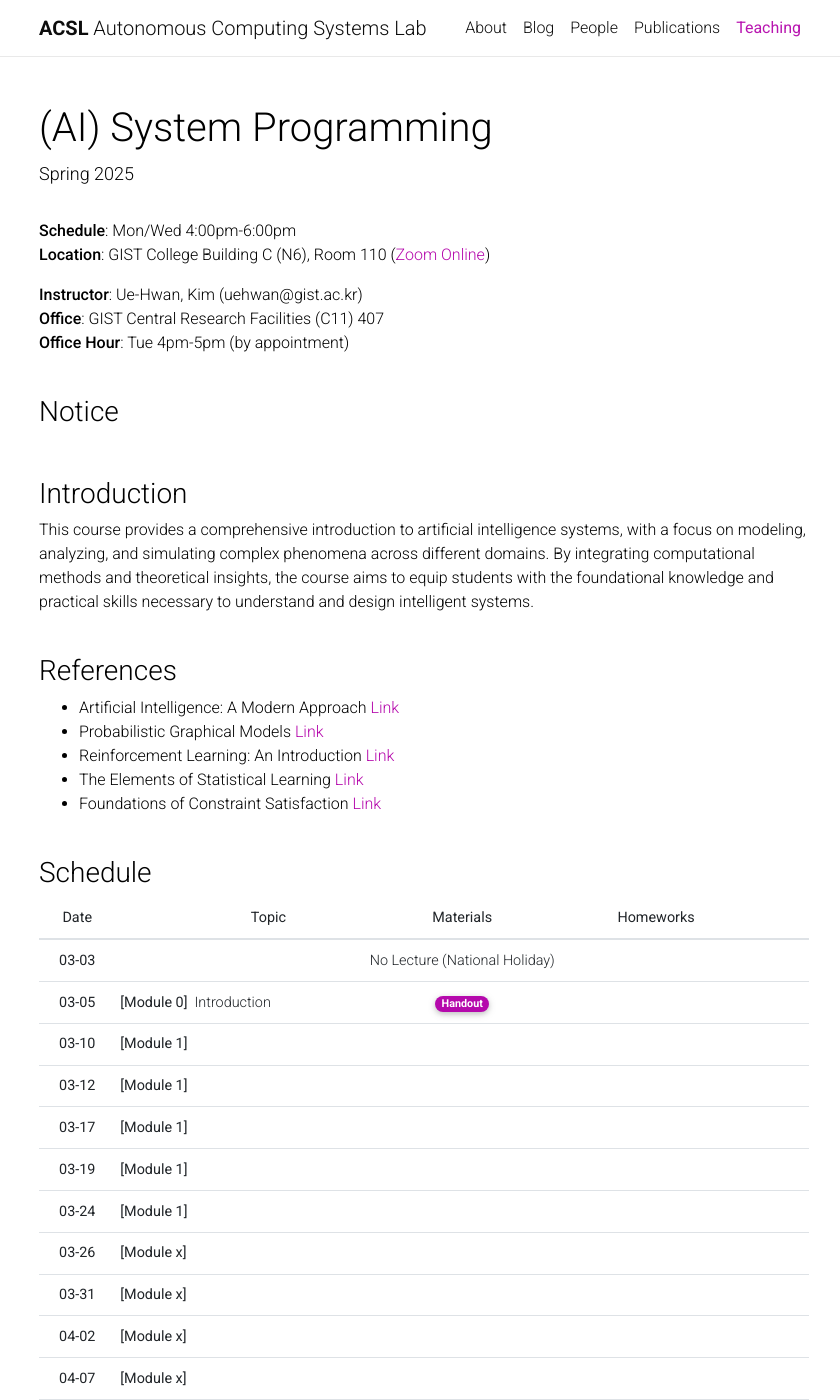
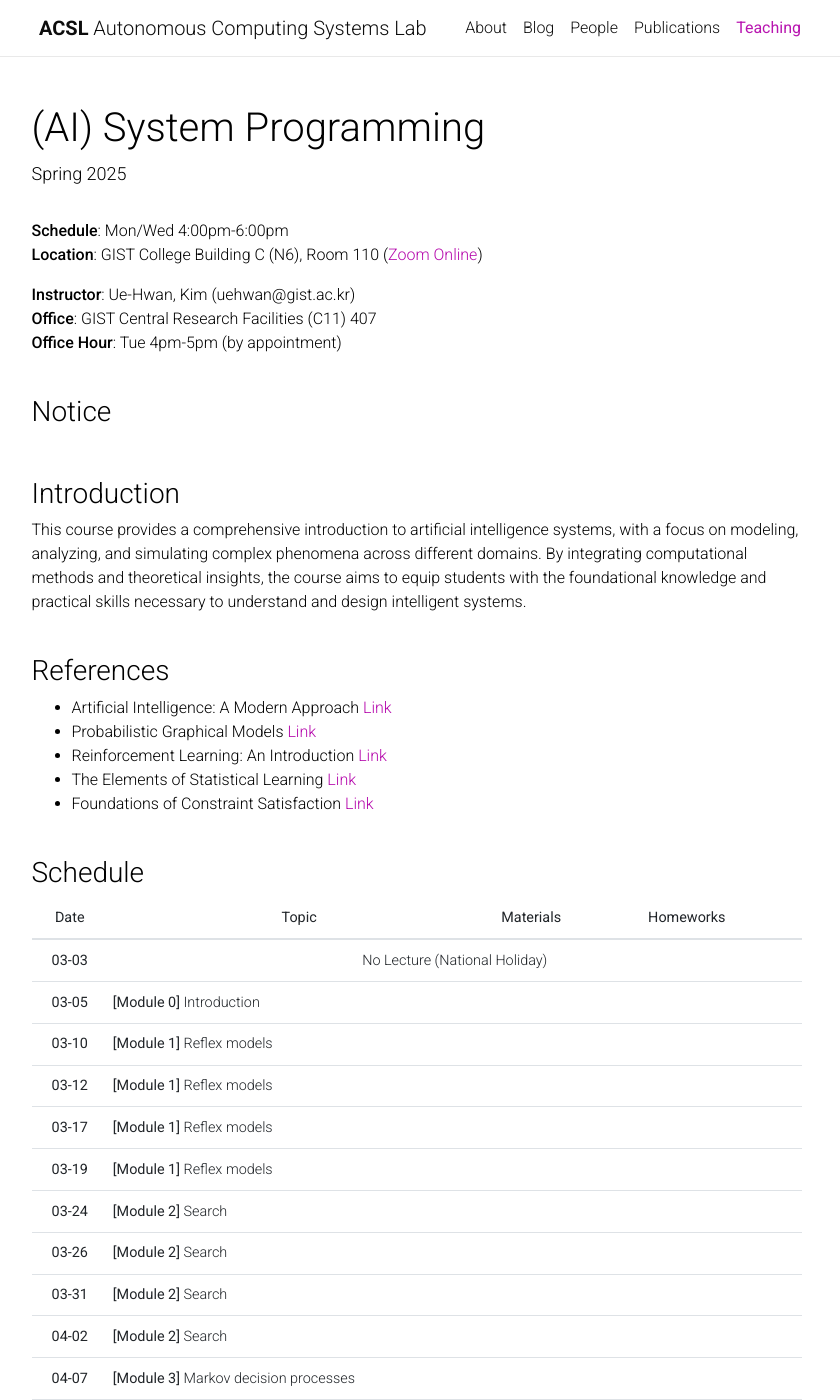
Before and after one commit to Uehwan/Uehwan.github.io, a Jekyll site: the page built from _teaching/sysprog25sp.md, in a window 1280 px wide and 1400 px high. Shown: the whole window, without its empty margins (216-1056 px from the left). Built offline with Jekyll 4.4.1, drawn with Linux system fonts in a browser that asks for light colours; nearby versions of some CDN libraries; comment, search, counter and statistics services are not loaded; a style sheet for code colours, icons or effects is not loaded; some of the changed text lies outside the part shown.

Commit message:
minor updates

```diff
--- a/_people/Ue-Hwan-Kim.markdown
+++ b/_people/Ue-Hwan-Kim.markdown
@@ -11,7 +11,7 @@
 
 Associate Professor <br/>
 [Department of AI Convergence](https://ai.gist.ac.kr){:target="\_blank"} <br/>
-[Gwangju Institue of Science and Technology](https://www.gist.ac.kr/){:target="\_blank"}
+[Gwangju Institute of Science and Technology](https://www.gist.ac.kr/){:target="\_blank"}
 
 <br/>
 
--- a/_sass/_layout.scss
+++ b/_sass/_layout.scss
@@ -1,6 +1,11 @@
 /******************************************************************************
  * Content
  ******************************************************************************/
+
+ html {
+  /* Prevent layout shift when scrollbar appears/disappears */
+  scrollbar-gutter: stable;
+ }
 
  body {
    padding-bottom: 70px;
--- a/_teaching/sysprog25sp.md
+++ b/_teaching/sysprog25sp.md
@@ -37,9 +37,9 @@ This course provides a comprehensive introduction to artificial intelligence sys
   <thead>
     <tr>
       <th class="col-sm-1" scope="col">Date</th>
-      <th class="col-sm-4" scope="col">Topic</th>
+      <th class="col-sm-5" scope="col">Topic</th>
       <th class="col-sm-1" scope="col">Materials</th>
-      <th class="col-sm-4" scope="col">Homeworks</th>
+      <th class="col-sm-3" scope="col">Homeworks</th>
     </tr>
   </thead>
   <tbody>
@@ -49,22 +49,20 @@ This course provides a comprehensive introduction to artificial intelligence sys
     </tr>
     <tr style="border-bottom: 1.5px solid lightgrey;">
       <th scope="row">03-05</th>
-      <td class="text-left"><b>[Module 0]</b> &nbsp;Introduction</td>
-      <td>
-        <a href="" target="_blank" class="badge badge-pill" style="background-color:#B509AC;">Handout</a>
-      </td>
+      <td class="text-left"><b>[Module 0]</b> Introduction&nbsp;</td>
+      <td></td>
       <td></td>
     </tr>
     <tr>
       <th scope="row">03-10</th>
-      <td class="text-left"><b>[Module 1]</b> &nbsp;</td>
+      <td class="text-left"><b>[Module 1]</b> Reflex models&nbsp;</td>
       <td>
       </td>
       <td></td>
     </tr>
     <tr style="border-bottom: 1.5px solid lightgrey;">
       <th scope="row">03-12</th>
-      <td class="text-left"><b>[Module 1]</b> &nbsp;</td>
+      <td class="text-left"><b>[Module 1]</b> Reflex models&nbsp;</td>
       <td>
       </td>
       <td>
@@ -72,70 +70,70 @@ This course provides a comprehensive introduction to artificial intelligence sys
     </tr>
     <tr>
       <th scope="row">03-17</th>
-      <td class="text-left"><b>[Module 1]</b> &nbsp;</td>
+      <td class="text-left"><b>[Module 1]</b> Reflex models&nbsp;</td>
       <td>
       </td>
       <td></td>
     </tr>
     <tr style="border-bottom: 1.5px solid lightgrey;">
       <th scope="row">03-19</th>
-      <td class="text-left"><b>[Module 1]</b> &nbsp;</td>
+      <td class="text-left"><b>[Module 1]</b> Reflex models&nbsp;</td>
       <td>
       </td>
       <td></td>
     </tr>
     <tr>
       <th scope="row">03-24</th>
-      <td class="text-left"><b>[Module 1]</b> &nbsp;</td>
+      <td class="text-left"><b>[Module 2]</b> Search&nbsp;</td>
       <td>
       </td>
       <td></td>
     </tr>
     <tr style="border-bottom: 1.5px solid lightgrey;">
       <th scope="row">03-26</th>
-      <td class="text-left"><b>[Module x]</b> &nbsp;</td>
+      <td class="text-left"><b>[Module 2]</b> Search&nbsp;</td>
       <td>
       </td>
       <td></td>
     </tr>
     <tr>
       <th scope="row">03-31</th>
-      <td class="text-left"><b>[Module x]</b> &nbsp;</td>
+      <td class="text-left"><b>[Module 2]</b> Search&nbsp;</td>
       <td>
       </td>
       <td></td>
     </tr>
     <tr style="border-bottom: 1.5px solid lightgrey;">
       <th scope="row">04-02</th>
-      <td class="text-left"><b>[Module x]</b> &nbsp;</td>
+      <td class="text-left"><b>[Module 2]</b> Search&nbsp;</td>
       <td>
       </td>
       <td></td>
     </tr>
     <tr>
       <th scope="row">04-07</th>
-      <td class="text-left"><b>[Module x]</b> &nbsp;</td>
+      <td class="text-left"><b>[Module 3]</b> Markov decision processes&nbsp;</td>
       <td>
       </td>
       <td></td>
     </tr>
     <tr style="border-bottom: 1.5px solid lightgrey;">
       <th scope="row">04-09</th>
-      <td class="text-left"><b>[Module x]</b> &nbsp;</td>
+      <td class="text-left"><b>[Module 3]</b> Markov decision processes&nbsp;</td>
       <td>
       </td>
       <td></td>
     </tr>
     <tr>
       <th scope="row">04-14</th>
-      <td class="text-left"><b>[Module x]</b> &nbsp;</td>
+      <td class="text-left"><b>[Module 3]</b> Markov decision processes&nbsp;</td>
       <td>
       </td>
       <td></td>
     </tr>
     <tr style="border-bottom: 1.5px solid lightgrey;">
       <th scope="row">04-16</th>
-      <td class="text-left"><b>[Module x]</b> &nbsp;</td>
+      <td class="text-left"><b>[Module 3]</b> Markov decision processes&nbsp;</td>
       <td>
       </td>
       <td></td>
@@ -152,14 +150,14 @@ This course provides a comprehensive introduction to artificial intelligence sys
     </tr>
     <tr>
       <th scope="row">04-28</th>
-      <td class="text-left"><b>[Module x]</b> &nbsp;</td>
+      <td class="text-left"><b>[Module 4]</b> Games&nbsp;</td>
       <td>
       </td>
       <td></td>
     </tr>
     <tr style="border-bottom: 1.5px solid lightgrey;">
       <th scope="row">04-30</th>
-      <td class="text-left"><b>[Module x]</b> &nbsp;</td>
+      <td class="text-left"><b>[Module 4]</b> Games&nbsp;</td>
       <td>
       </td>
       <td></td>
@@ -170,77 +168,77 @@ This course provides a comprehensive introduction to artificial intelligence sys
     </tr>
     <tr style="border-bottom: 1.5px solid lightgrey;">
       <th scope="row">05-07</th>
-      <td class="text-left"><b>[Module x]</b> &nbsp;</td>
+      <td class="text-left"><b>[Module 4]</b> Games&nbsp;</td>
       <td>
       </td>
       <td></td>
     </tr>
     <tr>
       <th scope="row">05-12</th>
-      <td class="text-left"><b>[Module x]</b> &nbsp;</td>
+      <td class="text-left"><b>[Module 4]</b> Games&nbsp;</td>
       <td>
       </td>
       <td></td>
     </tr>
     <tr style="border-bottom: 1.5px solid lightgrey;">
       <th scope="row">05-14</th>
-      <td class="text-left"><b>[Module x]</b> &nbsp;</td>
+      <td class="text-left"><b>[Module 5]</b> Constraint satisfaction problems&nbsp;</td>
       <td>
       </td>
       <td></td>
     </tr>
     <tr>
       <th scope="row">05-19</th>
-      <td class="text-left"><b>[Module x]</b> &nbsp;</td>
+      <td class="text-left"><b>[Module 5]</b> Constraint satisfaction problems&nbsp;</td>
       <td>
       </td>
       <td></td>
     </tr>
     <tr style="border-bottom: 1.5px solid lightgrey;">
       <th scope="row">05-21</th>
-      <td class="text-left"><b>[Module x]</b> &nbsp;</td>
+      <td class="text-left"><b>[Module 5]</b> Constraint satisfaction problems&nbsp;</td>
       <td>
       </td>
       <td></td>
     </tr>
     <tr>
       <th scope="row">05-26</th>
-      <td class="text-left"><b>[Module x]</b> &nbsp;</td>
+      <td class="text-left"><b>[Module 5]</b> Constraint satisfaction problems&nbsp;</td>
       <td>
       </td>
       <td></td>
     </tr>
     <tr style="border-bottom: 1.5px solid lightgrey;">
       <th scope="row">05-28</th>
-      <td class="text-left"><b>[Module x]</b> &nbsp;</td>
+      <td class="text-left"><b>[Module 6]</b> Bayes nets&nbsp;</td>
       <td>
       </td>
       <td></td>
     </tr>
     <tr>
       <th scope="row">06-02</th>
-      <td class="text-left"><b>[Module x]</b> &nbsp;</td>
+      <td class="text-left"><b>[Module 6]</b> Bayes nets&nbsp;</td>
       <td>
       </td>
       <td></td>
     </tr>
     <tr style="border-bottom: 1.5px solid lightgrey;">
       <th scope="row">06-04</th>
-      <td class="text-left"><b>[Module x]</b> &nbsp;</td>
+      <td class="text-left"><b>[Module 6]</b> Bayes nets&nbsp;</td>
       <td>
       </td>
       <td></td>
     </tr>
     <tr>
       <th scope="row">06-09</th>
-      <td class="text-left"><b>[Module x]</b> &nbsp;</td>
+      <td class="text-left"><b>[Module 6]</b> Bayes nets&nbsp;</td>
       <td>
       </td>
       <td></td>
     </tr>
     <tr style="border-bottom: 1.5px solid lightgrey;">
       <th scope="row">06-11</th>
-      <td class="text-left"><b>[Module x]</b> &nbsp;</td>
+      <td class="text-left"><b>[Module 6]</b> Bayes nets&nbsp;</td>
       <td>
       </td>
       <td></td>
```
